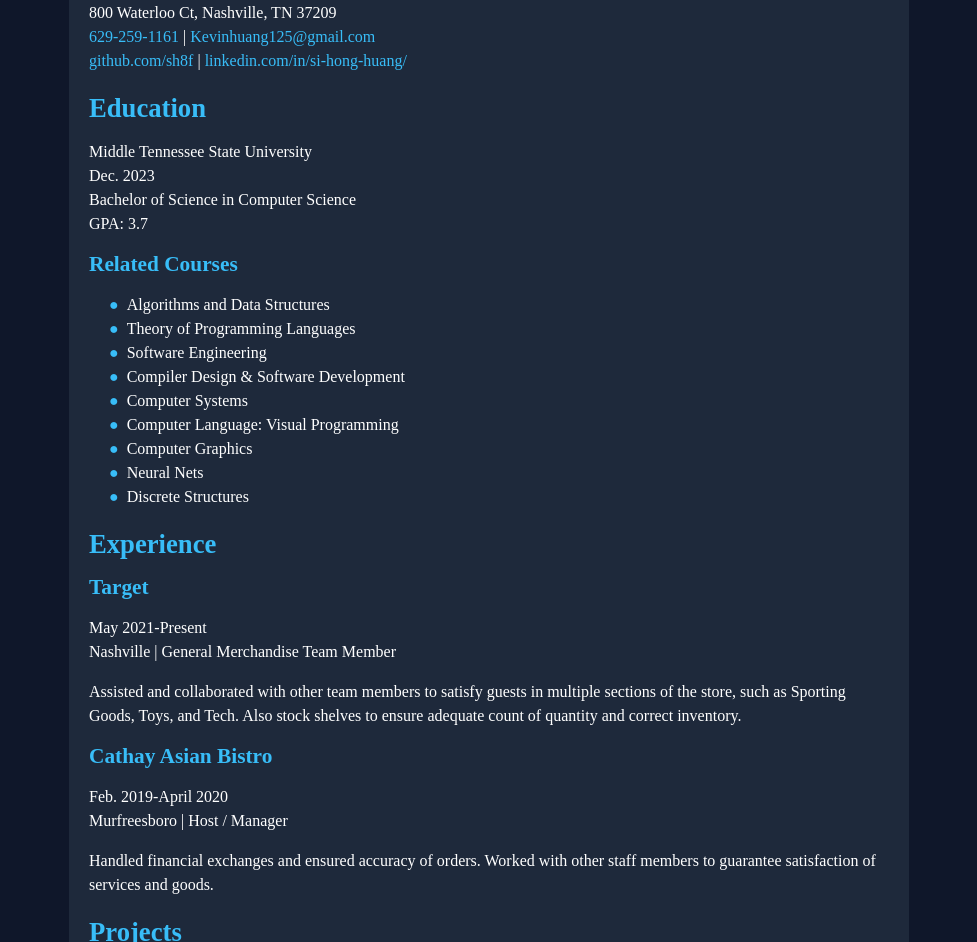
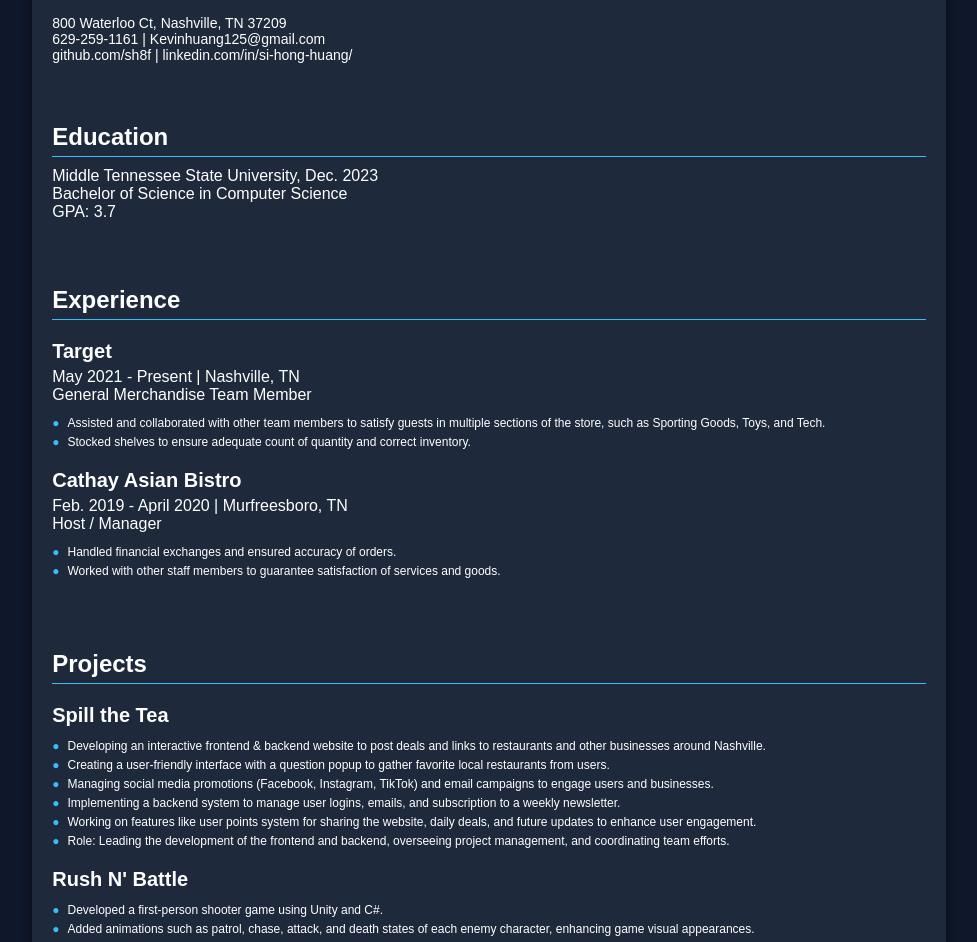
Before and after one commit to sh8f/sh8f.github.io, a website: page Resume_Huang.html in a window 1280 px wide. Shown: the part 113-1055 px from the top of the page, without its empty margins (151-1128 px from the left). Drawn offline with Linux system fonts and the light colour scheme.

Commit message:
Update Resume_Huang.html

```diff
--- a/Resume_Huang.html
+++ b/Resume_Huang.html
@@ -8,53 +8,84 @@
         body {
             background-color: #0f172a;
             color: white;
-            font-family: "Times New Roman", serif;
+            font-family: Arial, sans-serif;
             margin: 0;
             padding: 20px;
+            display: flex;
+            justify-content: center;
+            align-items: center;
+            min-height: 100vh;
         }
         .container {
-            max-width: 800px;
-            margin: 0 auto;
+            max-width: 900px;
             background-color: #1e293b;
             padding: 20px;
             border-radius: 8px;
-        }
-        h1, h2, h3 {
-            color: #38bdf8;
+            box-shadow: 0 0 10px rgba(0, 0, 0, 0.5);
+            display: flex;
+            flex-direction: column;
+            gap: 20px;
         }
         h1 {
-            font-size: 24pt;
-            margin-bottom: 10px;
+            font-size: 32px;
+            margin-bottom: 5px;
+        }
+        .contact-info {
+            font-size: 14px;
+            margin-bottom: 20px;
+            color: white;
+        }
+        .contact-info a {
+            color: white;
+            text-decoration: none;
+        }
+        .contact-info a:hover {
+            text-decoration: underline;
         }
         h2 {
-            font-size: 20pt;
-            margin-top: 20px;
+            font-size: 24px;
             margin-bottom: 10px;
+            border-bottom: 1px solid #38bdf8;
+            padding-bottom: 5px;
         }
         h3 {
-            font-size: 16pt;
-            margin-top: 15px;
+            font-size: 20px;
+            margin-top: 20px;
             margin-bottom: 5px;
         }
-        p, ul {
-            font-size: 12pt;
-            line-height: 1.5;
+        p {
+            font-size: 16px;
+            margin: 5px 0;
         }
         ul {
             list-style-type: none;
-            padding-left: 20px;
+            padding-left: 0;
+        }
+        ul li {
+            margin: 5px 0;
         }
         ul li::before {
             content: "●";
             color: #38bdf8;
             padding-right: 8px;
         }
-        .contact-info a {
-            color: #38bdf8;
-            text-decoration: none;
+        .section {
+            margin-bottom: 20px;
         }
-        .contact-info a:hover {
-            text-decoration: underline;
+        .flex-container {
+            display: flex;
+            flex-wrap: wrap;
+            gap: 20px;
+        }
+        .flex-item {
+            flex: 1 1 45%;
+            font-size: 12px;
+        }
+        .full-width {
+            flex: 1 1 100%;
+        }
+        .small-text {
+            font-size: 12px;
         }
     </style>
 </head>
@@ -69,60 +100,77 @@
             <a href="https://www.linkedin.com/in/si-hong-huang/" target="_blank">linkedin.com/in/si-hong-huang/</a>
         </p>
 
+        <div class="section full-width">
             <h2>Education</h2>
-        <p>Middle Tennessee State University<br>
-        Dec. 2023<br>
+            <p>Middle Tennessee State University, Dec. 2023<br>
             Bachelor of Science in Computer Science<br>
             GPA: 3.7</p>
-        <h3>Related Courses</h3>
-        <ul>
-            <li>Algorithms and Data Structures</li>
-            <li>Theory of Programming Languages</li>
-            <li>Software Engineering</li>
-            <li>Compiler Design & Software Development</li>
-            <li>Computer Systems</li>
-            <li>Computer Language: Visual Programming</li>
-            <li>Computer Graphics</li>
-            <li>Neural Nets</li>
-            <li>Discrete Structures</li>
+        </div>
+
+        <div class="section full-width">
+            <h2>Experience</h2>
+            <h3>Target</h3>
+            <p>May 2021 - Present | Nashville, TN<br>
+            General Merchandise Team Member</p>
+            <ul class="small-text">
+                <li>Assisted and collaborated with other team members to satisfy guests in multiple sections of the store, such as Sporting Goods, Toys, and Tech.</li>
+                <li>Stocked shelves to ensure adequate count of quantity and correct inventory.</li>
             </ul>
 
-        <h2>Experience</h2>
-        <h3>Target</h3>
-        <p>May 2021-Present<br>
-        Nashville | General Merchandise Team Member</p>
-        <p>Assisted and collaborated with other team members to satisfy guests in multiple sections of the store, such as Sporting Goods, Toys, and Tech. Also stock shelves to ensure adequate count of quantity and correct inventory.</p>
+            <h3>Cathay Asian Bistro</h3>
+            <p>Feb. 2019 - April 2020 | Murfreesboro, TN<br>
+            Host / Manager</p>
+            <ul class="small-text">
+                <li>Handled financial exchanges and ensured accuracy of orders.</li>
+                <li>Worked with other staff members to guarantee satisfaction of services and goods.</li>
+            </ul>
+        </div>
 
-        <h3>Cathay Asian Bistro</h3>
-        <p>Feb. 2019-April 2020<br>
-        Murfreesboro | Host / Manager</p>
-        <p>Handled financial exchanges and ensured accuracy of orders. Worked with other staff members to guarantee satisfaction of services and goods.</p>
+        <div class="section full-width">
+            <h2>Projects</h2>
+            <h3>Spill the Tea</h3>
+            <ul class="small-text">
+                <li>Developing an interactive frontend & backend website to post deals and links to restaurants and other businesses around Nashville.</li>
+                <li>Creating a user-friendly interface with a question popup to gather favorite local restaurants from users.</li>
+                <li>Managing social media promotions (Facebook, Instagram, TikTok) and email campaigns to engage users and businesses.</li>
+                <li>Implementing a backend system to manage user logins, emails, and subscription to a weekly newsletter.</li>
+                <li>Working on features like user points system for sharing the website, daily deals, and future updates to enhance user engagement.</li>
+                <li>Role: Leading the development of the frontend and backend, overseeing project management, and coordinating team efforts.</li>
+            </ul>
 
-        <h2>Projects</h2>
-        <h3>Rush N’ Battle</h3>
-        <ul>
-            <li>Developed a first-person shooter game using Unity and C# coding language.</li>
+            <h3>Rush N' Battle</h3>
+            <ul class="small-text">
+                <li>Developed a first-person shooter game using Unity and C#.</li>
                 <li>Added animations such as patrol, chase, attack, and death states of each enemy character, enhancing game visual appearances.</li>
                 <li>Created a user-friendly GUI and interactive objects within the game world.</li>
                 <li>Utilized audio assets to provide immersive sound effects and background music.</li>
                 <li>Developed a detailed terrain using Unity's terrain editor, including realistic textures such as pathways, grass terrain, and mountains.</li>
             </ul>
+
             <h3>3D Graphic Scenery</h3>
-        <ul>
+            <ul class="small-text">
                 <li>Designed and developed a virtual room using HTML and JavaScript.</li>
                 <li>Implemented advanced features such as texture mapping, realistic lighting effects, and interactive objects within the virtual space to enhance the user experience.</li>
             </ul>
+        </div>
 
+        <div class="section full-width">
             <h2>Skills</h2>
             <h3>Coding</h3>
+            <div class="flex-container">
+                <div class="flex-item">
                     <ul>
                         <li>C/C++</li>
                         <li>Unity</li>
                         <li>Unreal Engine</li>
-            <li>C Sharp</li>
+                        <li>C#</li>
                         <li>CSS</li>
                         <li>Python</li>
                         <li>Assembly & R (Basics)</li>
+                    </ul>
+                </div>
+                <div class="flex-item">
+                    <ul>
                         <li>SQL</li>
                         <li>Prolog and Scheme</li>
                         <li>HTML</li>
@@ -131,11 +179,16 @@
                         <li>Sympy</li>
                         <li>GoLang</li>
                     </ul>
+                </div>
+            </div>
             <h3>Languages</h3>
             <ul>
+                <div class="flex-item">
                     <li>English (Native / Bilingual)</li>
                     <li>Chinese (Native / Bilingual)</li>
+                </div>
             </ul>
+        </div>
     </div>
 </body>
 </html>
```
Lines whose indentation alone changed are shown as unchanged.
